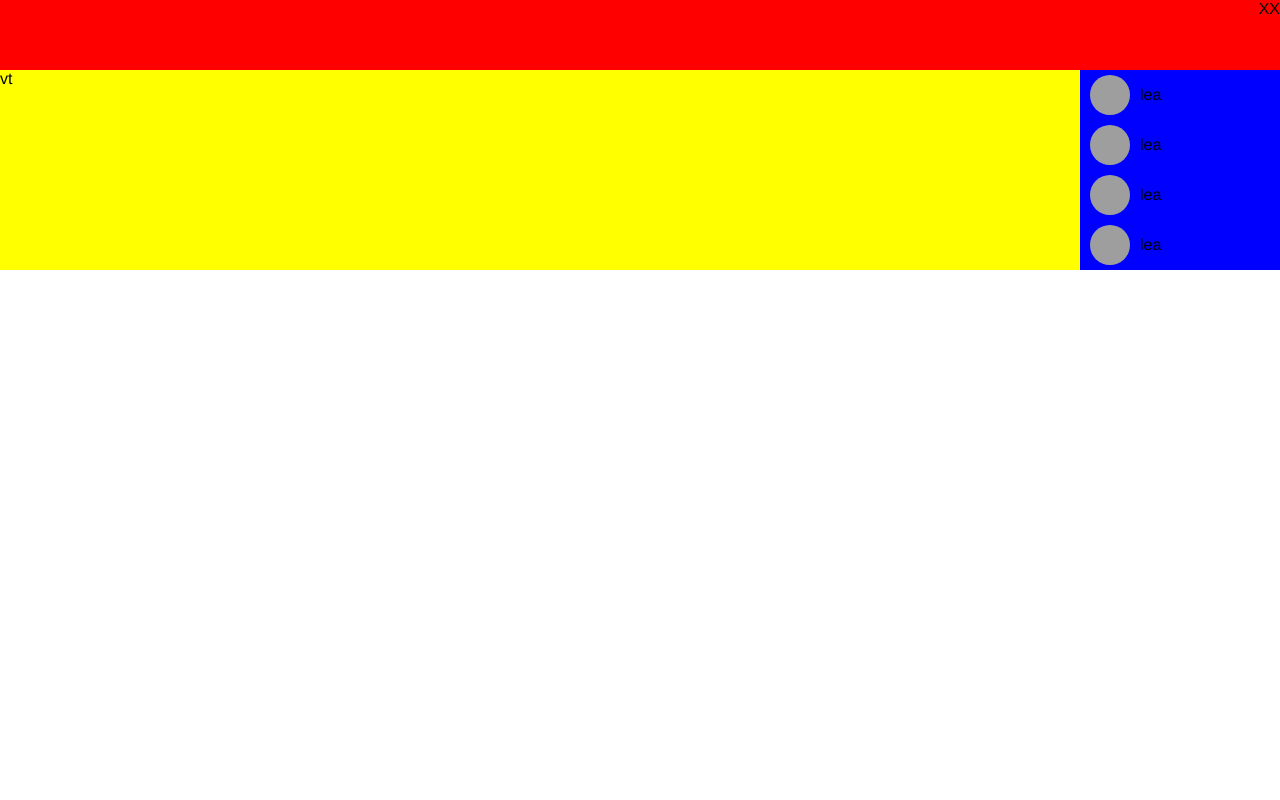
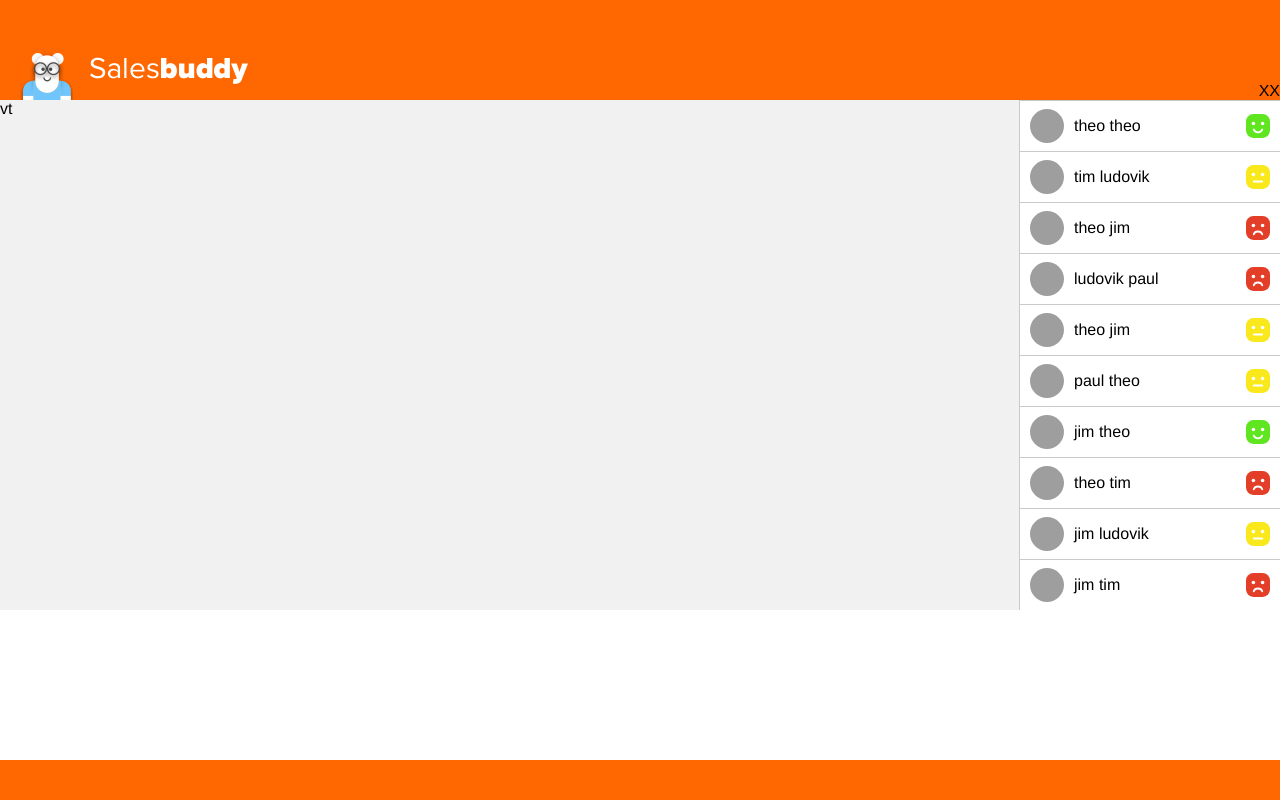
Before and after one commit to Platane/salesbuddy, a React app: page / in a window 1280 px wide. Built offline with nearby package versions, Linux system fonts and the light colour scheme; grey boxes are pictures that could not be loaded.

Commit message:
:rocket: data fixture + styling

```diff
--- a/src/component/app/index.js
+++ b/src/component/app/index.js
@@ -12,4 +12,5 @@ export const App = () =>
         <div className={style.content}>
             <Content />
         </div>
+        <div className={style.footer} />
     </div>;
--- a/src/component/app/style.css
+++ b/src/component/app/style.css
@@ -6,12 +6,29 @@
     position: fixed;
 }
 .header {
-    max-height: 70px;
-    flex-basis: 70px;
+    flex-basis: 100px;
     width: 100%;
+    flex-shrink: 0;
+    position: relative;
 }
 .content {
-    flex-basis: 70px;
+    height: calc(100% - 140px);
     flex-grow: 1;
     position: relative;
 }
+.footer {
+    flex-basis: 40px;
+    width: 100%;
+    flex-shrink: 0;
+    position: relative;
+    background-color: #ff6700;
+}
+
+body: {
+    margin: 0;
+}
+:global {
+    body: {
+        margin: 0;
+    }
+}
--- a/src/component/content/index.js
+++ b/src/component/content/index.js
@@ -2,7 +2,7 @@ import React from 'react';
 
 import style from './style.css';
 
-import { VerticalVisitorList } from '../verticalVisitorList';
+import { VerticalVisitorList } from '../verticalVisitorList/connected';
 import { VisitorTiles } from '../visitorTiles';
 
 export const Content = () =>
--- a/src/component/content/style.css
+++ b/src/component/content/style.css
@@ -4,12 +4,15 @@
 }
 .leftPanel {
     flex-basis: 100px;
-    max-width: 200px;
+    max-width: 260px;
     flex-grow: 1;
     position: relative;
+    background-color: #ffffff;
+    border-left: solid 1px #cacaca;
 }
 .main {
     flex-basis: 100px;
     flex-grow: 1;
     position: relative;
+    background-color: #f1f1f1;
 }
--- a/src/component/header/style.css
+++ b/src/component/header/style.css
@@ -1,12 +1,21 @@
 .container {
-    background-color: red;
+    background-color: #ff6700;
     width: 100%;
-    height: 100%;
+    height: 100px;
     display: flex;
     flex-direction: row;
+    align-items: flex-end;
 }
 .right {
     margin-left: auto;
     display: flex;
     flex-direction: row;
 }
+.logo {
+    background-image: url(../../asset/logo.png);
+    background-size: 228px 49px;
+    background-repeat: no-repeat;
+    width: 228px;
+    height: 49px;
+    margin-left: 20px;
+}
--- a/src/component/mood/index.js
+++ b/src/component/mood/index.js
@@ -2,9 +2,74 @@ import React from 'react';
 
 import { Icon } from '../icon';
 
-const color = {
-    ok: '#0ff',
+const FaceLess = ({ size }) =>
+    <svg style={{ width: size, height: size }} viewBox="0 0 26 26">
+        <g fill="none" fillRule="evenodd">
+            <rect width="26" height="26" fill="#C7C7CC" rx="8" />
+            <circle cx="17.97" cy="10.32" r="1.91" fill="#FFF" />
+            <circle cx="8.03" cy="10.32" r="1.91" fill="#FFF" />
+        </g>
+    </svg>;
+
+const Neutral = ({ size }) =>
+    <svg viewBox="0 0 26 26" style={{ width: size, height: size }}>
+        <g fill="none" fillRule="evenodd">
+            <rect fill="#F8E81C" width="26" height="26" rx="8" />
+            <circle fill="#FFF" cx="17.97" cy="10.32" r="1.91" />
+            <circle fill="#FFF" cx="8.03" cy="10.32" r="1.91" />
+            <path
+                d="M17.6 17.84H8.4"
+                stroke="#FFF"
+                strokeWidth="2"
+                strokeLinecap="round"
+                strokeLinejoin="round"
+            />
+        </g>
+    </svg>;
+
+const Happy = ({ size }) =>
+    <svg style={{ width: size, height: size }} viewBox="0 0 26 26">
+        <g fill="none" fillRule="evenodd">
+            <rect width="26" height="26" fill="#60E521" rx="8" />
+            <circle cx="17.97" cy="10.32" r="1.91" fill="#FFF" />
+            <circle cx="8.03" cy="10.32" r="1.91" fill="#FFF" />
+            <path
+                stroke="#FFF"
+                strokeWidth="2"
+                d="M8.4 16.82c1.32 3.96 7.88 4.1 9.2 0"
+                strokeLinecap="round"
+                strokeLinejoin="round"
+            />
+        </g>
+    </svg>;
+
+const Sad = ({ size }) =>
+    <svg viewBox="0 0 26 26" style={{ width: size, height: size }}>
+        <g fill="none" fillRule="evenodd">
+            <rect width="26" height="26" fill="#E33E28" rx="8" />
+            <g fill="#FFF" transform="translate(6.118 8.412)">
+                <circle cx="11.85" cy="1.91" r="1.91" />
+                <circle cx="1.91" cy="1.91" r="1.91" />
+            </g>
+            <path
+                stroke="#FFF"
+                strokeWidth="2"
+                d="M17.6 19.84c-1.32-3.96-7.88-4.1-9.2 0"
+                strokeLinecap="round"
+                strokeLinejoin="round"
+            />
+        </g>
+    </svg>;
+
+export const Mood = props => {
+    switch (props.mood) {
+        case '0':
+            return <Happy {...props} />;
+        case '1':
+            return <Neutral {...props} />;
+        case '2':
+            return <Sad {...props} />;
+        default:
+            return <FaceLess {...props} />;
+    }
 };
-
-export const Mood = props =>
-    <Icon {...props} color={color[props.mood]} icon={props.mood} />;
--- /dev/null
+++ b/src/component/verticalVisitorList/connected.js
@@ -0,0 +1,15 @@
+import React from 'react';
+
+import { connect } from 'react-redux';
+
+import { VerticalVisitorList as C } from './index';
+
+const mapStateToProps = state => ({
+    visitors: state.users || [],
+});
+
+const mapDispatchToProps = {};
+
+export const VerticalVisitorList = connect(mapStateToProps, mapDispatchToProps)(
+    C
+);
--- a/src/component/verticalVisitorList/index.js
+++ b/src/component/verticalVisitorList/index.js
@@ -4,25 +4,24 @@ import style from './style.css';
 
 import { Mood } from '../mood';
 
-const Visitor = ({ name, avatar_url, mood }) =>
+const Visitor = ({ name, profile_pic, mood }) =>
     <div className={style.visitor}>
         <div
             className={style.visitorPic}
-            style={{ backgroundImage: `url(${avatar_url})` }}
+            style={{ backgroundImage: `url(${profile_pic})` }}
         />
         <div className={style.visitorName}>{name}</div>
-        <div className={style.visitorMood}><Mood size={30} mood={mood} /></div>
+        <div className={style.visitorMood}><Mood size={24} mood={mood} /></div>
     </div>;
 
 export const VerticalVisitorList = ({ visitors }) =>
     <div className={style.container}>
-        {(visitors || [0, 0, 0, 0])
-            .map((visitor, i) =>
-                <Visitor
-                    key={i}
-                    name="lea"
-                    avatar_url="http://25.media.tumblr.com/tumblr_lzcdj8TjeQ1qamec9o1_1280.jpg"
-                    mood="okIGuess"
-                />
-            )}
+        {visitors.map(visitor =>
+            <Visitor
+                key={visitor.sender_id}
+                name={`${visitor.firstname} ${visitor.lastname}`}
+                profile_pic={visitor.profile_pic}
+                mood={visitor.search && visitor.search.emotion}
+            />
+        )}
     </div>;
--- a/src/component/verticalVisitorList/style.css
+++ b/src/component/verticalVisitorList/style.css
@@ -1,11 +1,11 @@
 .container {
-    background-color: blue;
     width: 100%;
     height: 100%;
     display: flex;
     flex-direction: column;
 }
 .visitor {
+    border-top: solid 1px #cacaca;
     height: 50px;
     padding: 0 10px;
     display: flex;
@@ -16,8 +16,8 @@
     margin-left: 10px;
 }
 .visitorPic {
-    width: 40px;
-    height: 40px;
+    width: 34px;
+    height: 34px;
     border-radius: 50%;
     background-position: center;
     background-size: cover;
--- a/src/component/visitorTiles/style.css
+++ b/src/component/visitorTiles/style.css
@@ -1,5 +1,4 @@
 .container {
-    background-color: yellow;
     width: 100%;
     height: 100%;
 }
--- a/src/config.js
+++ b/src/config.js
@@ -1,4 +1,4 @@
 export const com = {
-    endPoint: '',
+    endPoint: 'http://localhost:8082/',
     pooling_delay: 2000,
 };
--- a/src/index.js
+++ b/src/index.js
@@ -1,6 +1,7 @@
 import { createStore, applyMiddleware, compose } from 'redux';
 import { reduce } from './reducer';
 import { init as initUi } from './sideEffect/ui';
+import { init as initCom } from './sideEffect/com';
 
 // create redux store
 const crashReporter = store => next => action => {
@@ -22,4 +23,4 @@ const enhancers = [
 const store = createStore(reduce, compose(...enhancers));
 
 // init side effects
-[initUi].forEach(init => init(store));
+[initUi, initCom].forEach(init => init(store));
--- a/src/reducer/index.js
+++ b/src/reducer/index.js
@@ -1,3 +1,11 @@
-export const reduce = (state, action) => ({
-    yolo: 0,
-});
+export const reduce = (state, action) => {
+    state = state || { users: [] };
+
+    switch (action.type) {
+        case 'hydrate':
+            return { ...state, users: action.data.users };
+
+        default:
+            return state;
+    }
+};
--- /dev/null
+++ b/src/sideEffect/__fixture__/users.js
@@ -0,0 +1,29 @@
+const firstName = 'paul jim theo ludovik tim'.split(' ');
+const lastName = 'paul jim theo ludovik tim'.split(' ');
+
+const user = () => ({
+    sender_id: Math.random().toString(16),
+    firstname: firstName[Math.floor(Math.random() * firstName.length)],
+    lastname: firstName[Math.floor(Math.random() * lastName.length)],
+    gender: 'm',
+    profile_pic:
+        'http://25.media.tumblr.com/tumblr_lzcdj8TjeQ1qamec9o1_1280.jpg',
+    search: {
+        location: {
+            category: 'audio',
+        },
+        usage: 'home',
+        price: '100-150',
+        type: 'enceinte',
+        type2: 'fixe',
+        emotion: Math.floor(Math.random() * 3).toString(),
+    },
+    status: {
+        is_taken: false,
+        taken_by: null,
+        open: true,
+    },
+    matching_products: [],
+});
+
+export const users = Array.from({ length: 10 }, user);
--- a/src/sideEffect/com.js
+++ b/src/sideEffect/com.js
@@ -1,5 +1,6 @@
-import { com as config } from './config';
+import { com as config } from '../config';
 import { hydrate } from '../action';
+import { users } from './__fixture__/users';
 
 export const init = store => {
     let timeout = null;
@@ -7,9 +8,11 @@ export const init = store => {
     const loop = () => {
         clearTimeout(timeout);
 
+        store.dispatch(hydrate({ users }));
+
         fetch(config.endPoint)
             .then(res => res.json())
-            .then(date => store.dispatch(hydrate(date)))
+            .then(data => store.dispatch(hydrate(data)))
             .catch(err => console.log(err))
             .then(() => (timeout = setTimeout(loop, config.pooling_delay)));
     };
```
Also changed, not shown: src/asset/data.json (deleted, +0 -9 lines), src/asset/logo.png (added), src/asset/logo.svg (added).
